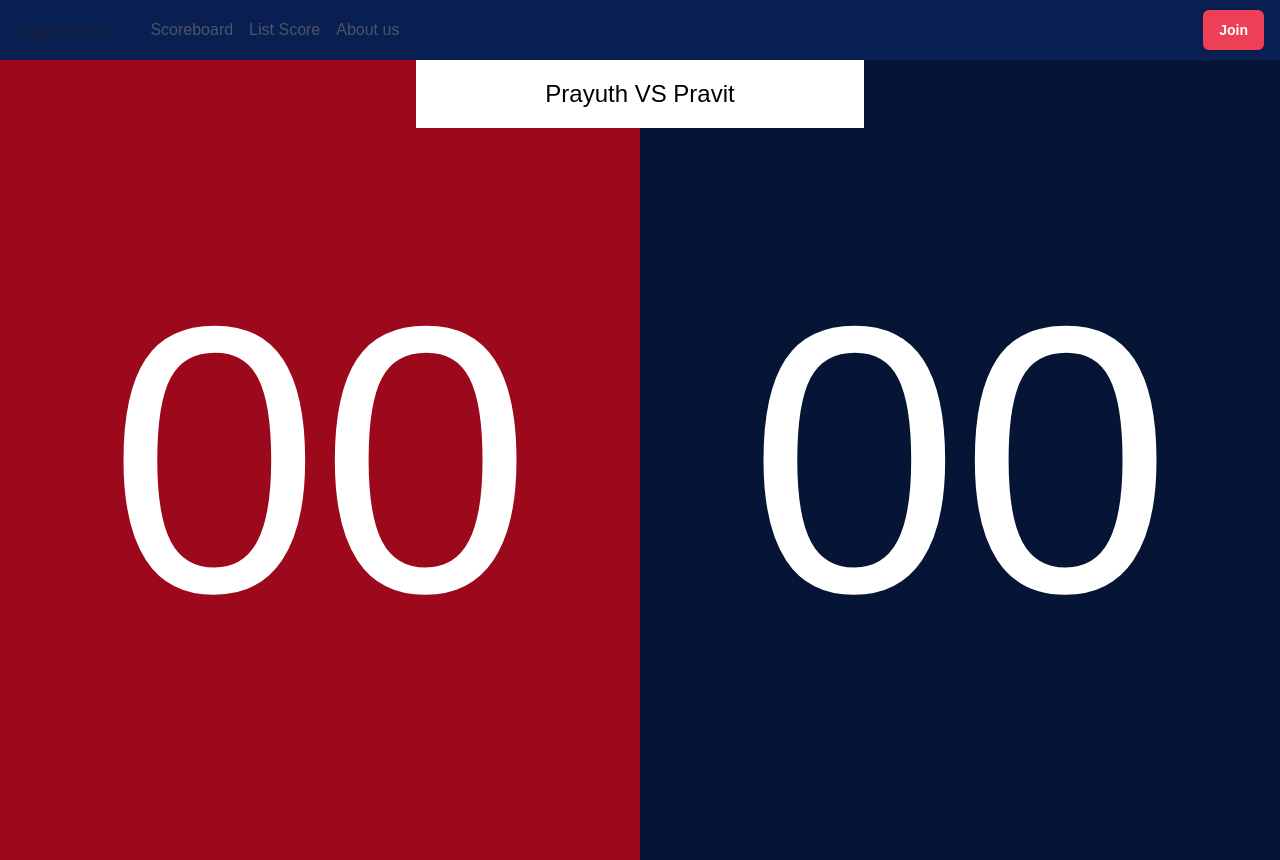
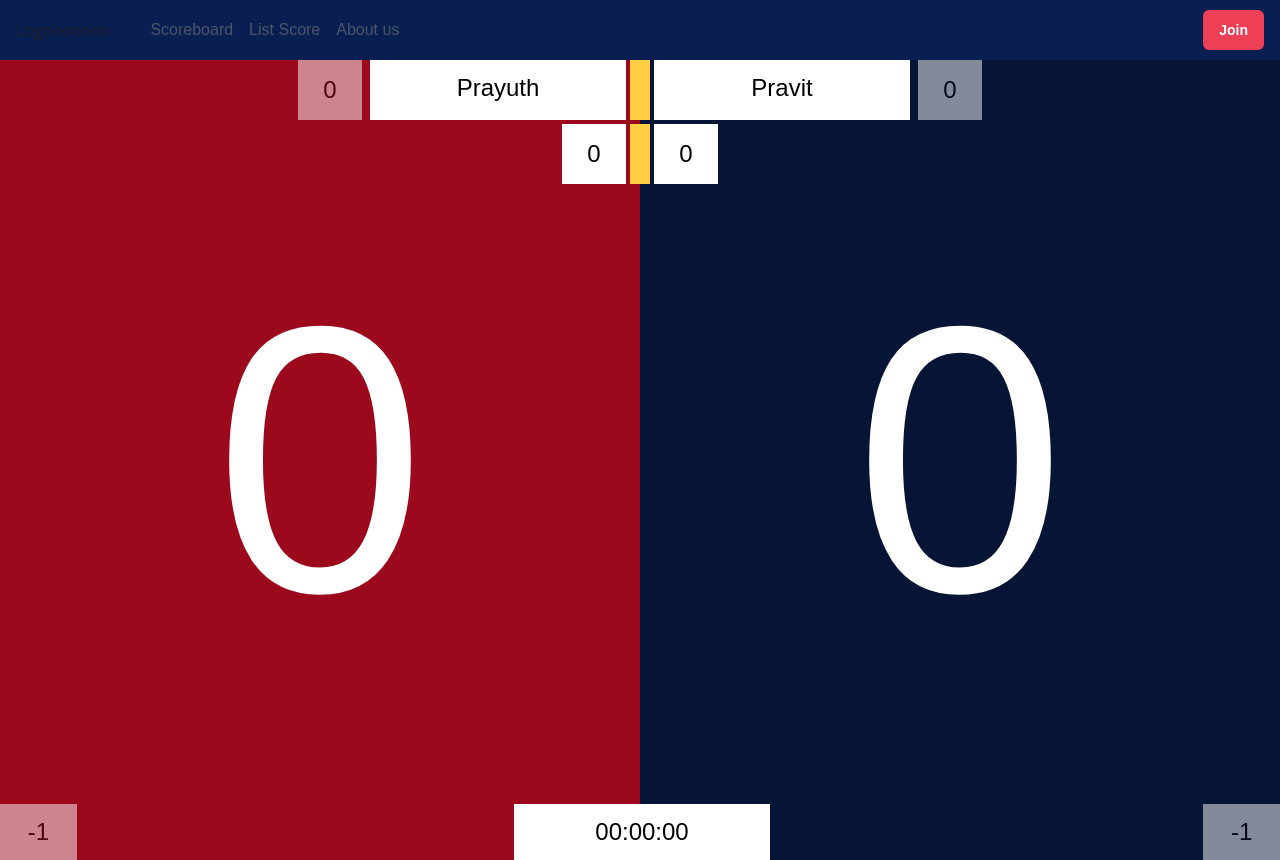
Before and after one commit to JakkapatB/WebscoreboardNewversion, a Next.js app: page /scoreboard in a window 1280 px wide. Built offline with nearby package versions, Linux system fonts and the light colour scheme.

Commit message:
Update scoreboard.js
Fix component
Make it more beautiful

```diff
--- a/src/pages/scoreboard.js
+++ b/src/pages/scoreboard.js
@@ -1,22 +1,213 @@
 import React from "react";
-import { Container } from "@chakra-ui/react";
+import { Container, VStack } from "@chakra-ui/react";
 import { Box } from "@chakra-ui/react";
 import { Flex, Spacer } from "@chakra-ui/react";
 import { Text } from "@chakra-ui/react";
 import { Center, Square, Circle } from "@chakra-ui/react";
+import { Grid, GridItem } from "@chakra-ui/react";
 
 function scoreboard() {
   return (
+    // Container of Scoreboard
     <Container maxW="100vw" h="100vh" bg="#061435" centerContent pos="relative">
-      <Box bg="#ffffff" w="35%" p={4} color="white" pos="absolute" borderColor="white">
-        <Center><Text color="black" fontSize="2xl">Prayuth VS Pravit</Text></Center>
+      <VStack pos="absolute" spacing={1} h="100%">
+        {/* Team name and Button */}
+        <Flex>
+          <Box
+          opacity={0.5}
+            bg="#ffffff"
+            w="5vw"
+            p={3}
+            color="white"
+            // pos="absolute"
+            borderColor="white"
+          >
+            <Center>
+              <Text color="black" fontSize="2xl">
+                0
+              </Text>
+            </Center>
+          </Box>
+
+          {/* Team 1 name */}
+          <Box
+            bg="#ffffff"
+            w="20vw"
+            p={2.5}
+            color="white"
+            // pos="absolute"
+            borderColor="white"
+            ml={2}
+            mr={1}
+          >
+            <Center>
+              <Text color="black" fontSize="2xl">
+                Prayuth
+              </Text>
+            </Center>
+          </Box>
+
+          <Box
+            bg="#fecf41"
+            w="0.5vw"
+            p={2.5}
+            color="black"
+            // pos="absolute"
+          ></Box>
+
+          {/* Team 2 name */}
+          <Box
+            bg="#ffffff"
+            w="20vw"
+            p={2.5}
+            color="white"
+            // pos="absolute"
+            borderColor="white"
+            ml={1}
+            mr={2}
+          >
+            <Center>
+              <Text color="black" fontSize="2xl">
+                Pravit
+              </Text>
+            </Center>
+          </Box>
+
+          <Box
+          opacity={0.5}
+            bg="#ffffff"
+            w="5vw"
+            p={3}
+            color="white"
+            // pos="absolute"
+            borderColor="white"
+          >
+            <Center>
+              <Text color="black" fontSize="2xl">
+                0
+              </Text>
+            </Center>
+          </Box>
+        </Flex>
+
+        {/* Set Score */}
+        <Flex>
+          <Box
+            bg="#ffffff"
+            w="5vw"
+            p={3}
+            color="white"
+            // pos="absolute"
+            borderColor="white"
+            mr={1}
+          >
+            <Center>
+              <Text color="black" fontSize="2xl">
+                0
+              </Text>
+            </Center>
+          </Box>
+          <Box
+            bg="#fecf41"
+            w="0.5vw"
+            p={2.5}
+            color="black"
+            // pos="absolute"
+          ></Box>
+          <Box
+            bg="#ffffff"
+            w="5vw"
+            p={3}
+            color="white"
+            // pos="absolute"
+            borderColor="white"
+            ml={1}
+          >
+            <Center>
+              <Text color="black" fontSize="2xl">
+                0
+              </Text>
+            </Center>
+          </Box>
+        </Flex>
+      </VStack>
+
+      <Box
+        opacity={0.5}
+        bg="#ffffff"
+        w="6vw"
+        p={2.5}
+        color="white"
+        pos="absolute"
+        borderColor="white"
+        bottom="0"
+        left={0}
+      >
+        <Center>
+          <Text color="black" fontSize="2xl">
+            -1
+          </Text>
+        </Center>
       </Box>
+      <Box
+        bg="#ffffff"
+        w="20vw"
+        p={2.5}
+        color="white"
+        pos="absolute"
+        borderColor="white"
+        ml={2}
+        mr={1}
+        bottom="0"
+      >
+        <Center>
+          <Text color="black" fontSize="2xl">
+            00:00:00
+          </Text>
+        </Center>
+      </Box>
+      <Box
+        opacity={0.5}
+        bg="#ffffff"
+        w="6vw"
+        p={2.5}
+        color="white"
+        pos="absolute"
+        borderColor="white"
+        right={0}
+        bottom="0"
+      >
+        <Center>
+          <Text color="black" fontSize="2xl">
+            -1
+          </Text>
+        </Center>
+      </Box>
+
+      {/* Scoreboard */}
       <Flex>
-        <Flex  bg="#9C091D" w="50vw" h="100vh" p="0" color="white" justifyContent="center" alignItems="center">
-          <Text fontSize="380">00</Text>
+        {/* // Scoreboard Team 1 */}
+        <Flex
+          bg="#9C091D"
+          w="50vw"
+          h="100vh"
+          p="0"
+          color="white"
+          justifyContent="center"
+          alignItems="center"
+        >
+          <Text fontSize="380">0</Text>
         </Flex>
-        <Flex bg="#061435" w="50vw" h="100vh" color="white" justifyContent="center" alignItems="center" >
-          <Text fontSize="380" >00</Text>
+        {/* // Scoreboard Team 2 */}
+        <Flex
+          bg="#061435"
+          w="50vw"
+          h="100vh"
+          color="white"
+          justifyContent="center"
+          alignItems="center"
+        >
+          <Text fontSize="380">0</Text>
         </Flex>
       </Flex>
     </Container>
```
